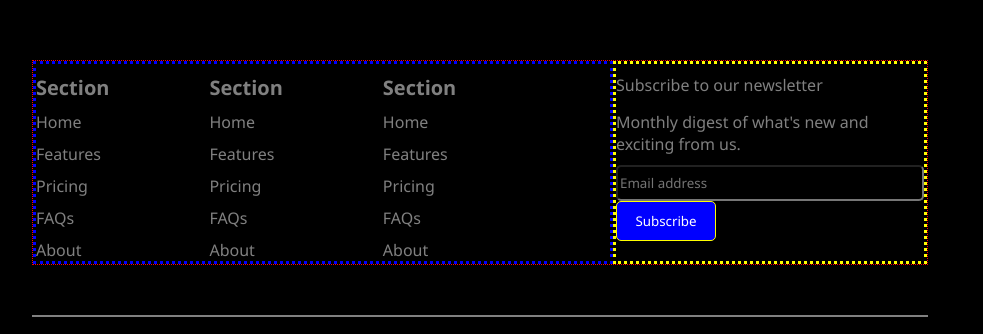
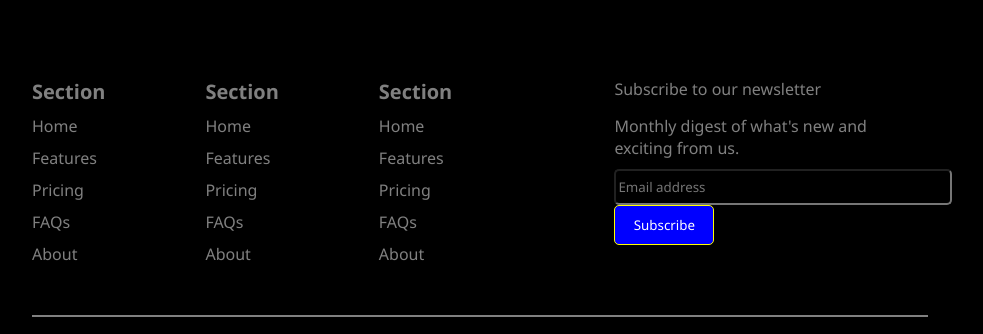
Before and after one commit to wascar2020/tareasITLA_footer, a plain HTML site: page index.html in a window 1280 px wide. Shown: the part 401-735 px from the top of the page, without its empty margins (168-1151 px from the left). Drawn offline with Linux system fonts and the light colour scheme.

Commit message:
Actualización página del footer.
Actualización página del footer.Eliminación de bordes.

```diff
--- a/index.css
+++ b/index.css
@@ -17,14 +17,14 @@
 
   .partesuperior{
                   display: flex;
-                  flex-direction: row; border: 1px dotted red;
+                  flex-direction: row;
   }
 
   .secciones{
              display: flex;
              flex-direction: row;
              gap: 100px;
-             width: 70%;border: 3px dotted blue;
+             width: 70%;
   }
 
   .seccion{
@@ -45,7 +45,7 @@
   .subscripcion{
                   width: 35%;
                   display: flex;
-                  flex-direction: column;border: 3px dotted yellow;
+                  flex-direction: column;
   }
 
   .subscripcion p{
@@ -62,7 +62,7 @@
   }
 
   form input:nth-of-type(1){
-                            width: 300px;
+                            width: 330px;
                             height: 30px;
                             background-color: black;
                             color: gray;
```
